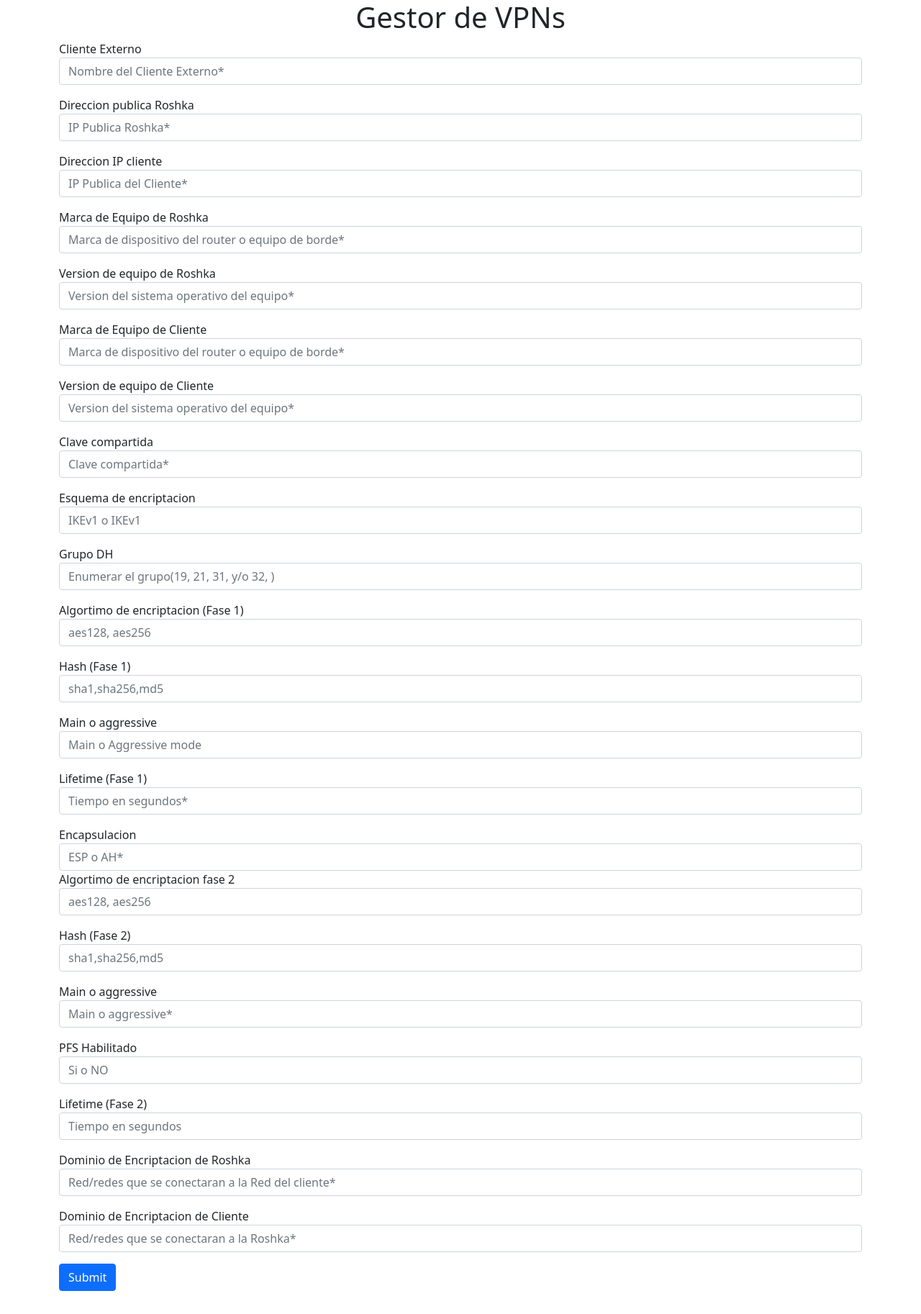
After one commit to anabernal/FastAPI, a FastAPI app: template app/templates/addnew.html in a window 1280 px wide. The commit adds this page. Shown: the whole page at 72% size. Run offline with FastAPI, Linux system fonts and the light colour scheme; the template is opened without the code that fills it, so the values that code supplies are empty; parts of the project's set-up code (start-up, migrations or seed data) failed here and were passed over; some libraries are stand-ins or nearby versions.

Commit message:
templates modificados

```diff
--- a/app/main.py
+++ b/app/main.py
@@ -7,9 +7,11 @@ from fastapi.templating import Jinja2Templates
 from random import randrange
 import psycopg2
 from psycopg2.extras import RealDictCursor
+from sqlalchemy.orm import Session
+
 import time
 from .import models, schemas
-from sqlalchemy.orm import Session
+
 from .database import engine, get_db
 from .routers import post, vpn
 app = FastAPI()
--- /dev/null
+++ b/app/templates/addnew.html
@@ -0,0 +1,96 @@
+{% extends 'base.html' %}
+
+{% block content %}
+<form action = "/vpns/add" method = "post">
+    <div class="mb-3">
+        <label>Cliente Externo</label>
+        <input type = "text" name = "nombreClienteExterno" placeholder = "Nombre del Cliente Externo*" class="form-control" />
+    </div>
+    <div class="mb-3">
+        <label>Direccion publica Roshka</label>
+        <input type = "text" name = "direccionIPRoshka" placeholder = "IP Publica Roshka*" class="form-control" />
+    </div>
+    <div class="mb-3">
+        <label>Direccion IP cliente</label>
+        <input type = "text" name = "direccionIPCliente" placeholder = "IP Publica del Cliente*" class="form-control" />
+    </div>
+    <div class="mb-3">
+        <label>Marca  de Equipo de Roshka</label>
+        <input type = "text" name = "marcaEquipoRoshka" placeholder = "Marca de dispositivo del router o equipo de borde*" class="form-control" />
+    </div>
+    <div class="mb-3">
+        <label>Version de equipo de Roshka</label>
+        <input type = "text" name = "versionEquipoRoshka" placeholder = "Version del sistema operativo del equipo*" class="form-control" />
+    </div>
+    <div class="mb-3">
+        <label>Marca de Equipo de Cliente</label>
+        <input type = "text" name = "marcaEquipoCliente" placeholder = "Marca de dispositivo del router o equipo de borde*" class="form-control" />
+    </div>
+    <div class="mb-3">
+        <label>Version de equipo de Cliente</label>
+        <input type = "text" name = "versionEquipoCliente" placeholder = "Version del sistema operativo del equipo*" class="form-control" />
+    </div>
+    <div class="mb-3">
+        <label>Clave compartida</label>
+        <input type = "password" id= "claveCompartida" name = "claveCompartida" placeholder = "Clave compartida*" class="form-control" />
+    </div>
+    <div class="mb-3">
+        <label>Esquema de encriptacion</label>
+        <input type = "text" name = "esquemaDeEncriptacion" placeholder = "IKEv1 o IKEv1" class="form-control" />
+    </div>
+    <div class="mb-3">
+        <label>Grupo DH</label>
+        <input type = "text" name = "grupoDH" placeholder = "Enumerar el grupo(19, 21, 31, y/o 32, )" class="form-control" />
+    </div>
+    <div class="mb-3">
+        <label>Algortimo de encriptacion (Fase 1)</label>
+        <input type = "text" name = "algoritmoEncriptacion_fase1" placeholder = "aes128, aes256" class="form-control" />
+    </div>
+    <div class="mb-3">
+        <label>Hash (Fase 1)  </label>
+        <input type = "text" name = "hash_fase1" placeholder = "sha1,sha256,md5 " class="form-control" />
+    </div>
+    <div class="mb-3">
+        <label>Main o aggressive</label>
+        <input type = "text" name = "mainOAggressive" placeholder = "Main o Aggressive mode" class="form-control" />
+    </div>
+    <div class="mb-3">
+        <label>Lifetime (Fase 1)</label>
+        <input type = "Integer" name = "lifetime_fase1" placeholder = "Tiempo en segundos*" class="form-control" />
+    </div>
+    <div class="mb-3">
+        <label>Encapsulacion</label>
+        <input type = "text" name = "encapsulacion" placeholder = "ESP o AH*" class="form-control" />
+    <div class="mb-3">
+        <label>Algortimo de encriptacion fase 2</label>
+        <input type = "text" name = "algoritmoEncriptacion_fase2" placeholder = "aes128, aes256" class="form-control" />
+    </div>
+    <div class="mb-3">
+        <label>Hash (Fase 2)  </label>
+        <input type = "text" name = "hash_fase2" placeholder = "sha1,sha256,md5 " class="form-control" />
+    </div>
+    <div class="mb-3">
+        <label>Main o aggressive</label>
+        <input type = "text" name = "mainOAggressive" placeholder = "Main o aggressive* "  class="form-control" />
+    </div>
+    <div class="mb-3">
+        <label>PFS Habilitado</label>
+        <input type = "text" name = "pfs" placeholder = "Si o NO" class="form-control" />
+    </div>
+    <div class="mb-3">
+        <label>Lifetime (Fase 2)</label>
+        <input type = "Integer" name = "lifetime_fase2" placeholder = "Tiempo en segundos" class="form-control" />
+    </div>
+    <div class="mb-3">
+        <label>Dominio de Encriptacion de Roshka</label>
+        <input type = "text" name = "dominioEncriptacionRoshka" placeholder = "Red/redes que se conectaran a la Red del cliente*" class="form-control" />
+    </div>
+    <div class="mb-3">
+        <label>Dominio de Encriptacion de Cliente</label>
+        <input type = "text" name = "dominoEncriptacionCliente" placeholder = "Red/redes que se conectaran a la Roshka*" class="form-control" />
+    </div>
+
+    <input type = "submit" value = "Submit" class="btn btn-primary mb-3"/>
+ </form>
+
+{% endblock content %}
--- a/app/templates/index.html
+++ b/app/templates/index.html
@@ -4,7 +4,7 @@
 {% block content %}
 <div class="row">
     <div class="col-12">
-        <a href="addnew/" class="btn btn-primary">Add New</a>
+        <a href="/vpns/addnew" class="btn btn-primary">Add New</a>
         <br><br>
         <table class="table table-bordered table-striped">
             <thead>
@@ -20,7 +20,7 @@
                         <td>{{ v.id }}</td>
                         <td>{{ v.nombreClienteExterno }}</td>
                         <td>
-                            <a href="/vpns/edit/{{ v.id }}" class="btn btn-success">Edit</a> | <a href="/vpns/delete/{{ v.id }}" class="btn btn-danger">Delete</a>
+                        <a href="/vpns/edit/{{ v.id }}" class="btn btn-success">Editar</a> <a href="/vpns/delete/{{ v.id }}" class="btn btn-danger">Delete</a><a href="/vpns/{{ v.id }}" class="btn btn-primary">Json</a>
                         </td>
                     </tr>
                 {% endfor %}
```
Also changed, not shown: app/routers/vpn.py (+66 -0 lines).
